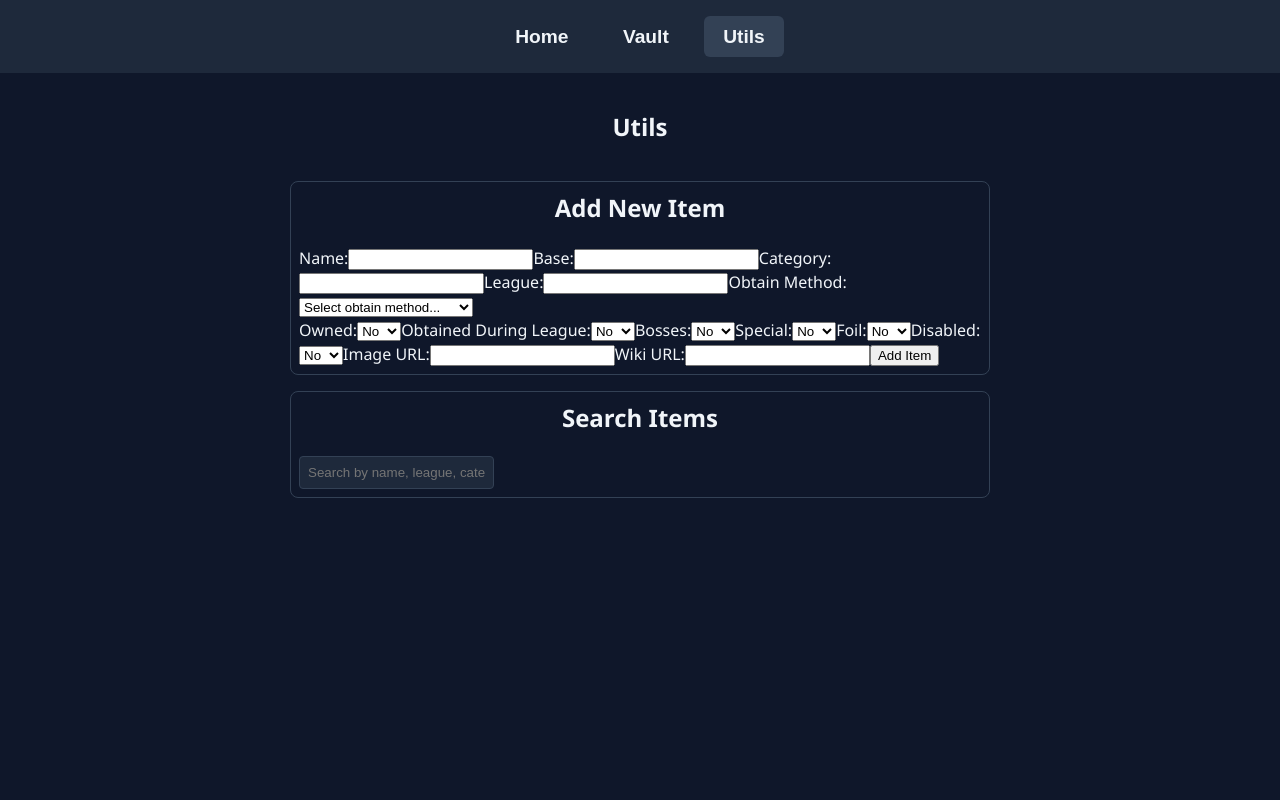
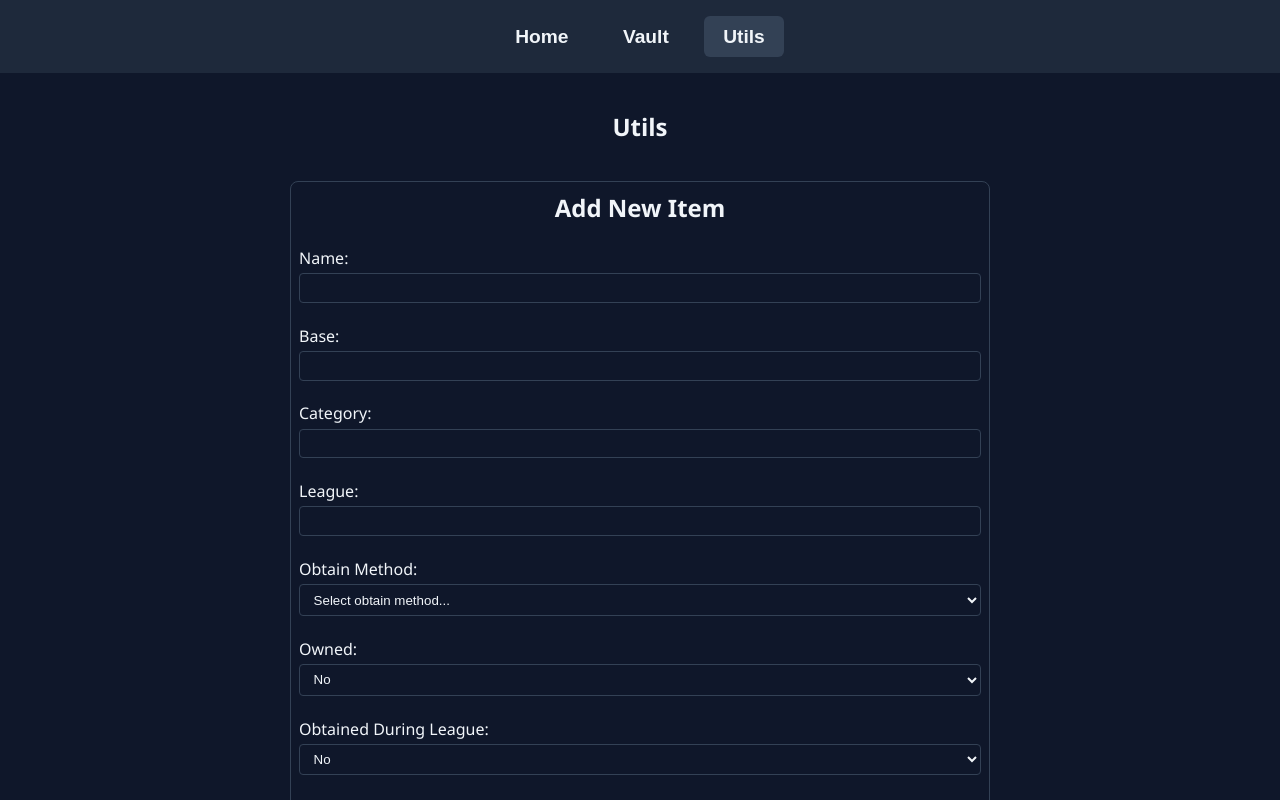
Before and after one commit to Regnitiel/poe2vault, a React app: page / in a window 1280 px wide. Both pictures are taken after a click on the button "Utils". Shown: the top 800 px of the page. Built offline with nearby package versions, Linux system fonts and the light colour scheme.

Commit message:
fix edit modal + add item form + some css fixes

```diff
--- a/src/components/ItemCard/ItemCard.tsx
+++ b/src/components/ItemCard/ItemCard.tsx
@@ -28,7 +28,8 @@ const ItemCard: React.FC<ItemCardProps> = ({
 		let classes = styles.card;
 		if (item.disabled) classes += ` ${styles.disabled}`;
 		if (item.foil) classes += ` ${styles.foil}`;
-		else if (item.obtainedDuringLeague) classes += ` ${styles.obtained}`;
+		else if (item.obtainedDuringLeague)
+			classes += ` ${styles.obtainedDuringLeague}`;
 		else if (item.owned) classes += ` ${styles.owned}`;
 		return classes;
 	};
@@ -59,13 +60,13 @@ const ItemCard: React.FC<ItemCardProps> = ({
 						{item.owned ? "Owned" : "Not owned"}
 					</button>
 					<button
-						className="btn btn-secondary"
+						className="btn btn-primary"
 						onClick={() => onToggleObtainedDuringLeague(index)}
 					>
 						Obtained During League
 					</button>
 					<button
-						className="btn btn-warning"
+						className="btn btn-primary"
 						onClick={() => onToggleFoil(index)}
 					>
 						{item.foil ? "Foil ✓" : "Foil"}
--- a/src/components/ItemCard/styles.module.css
+++ b/src/components/ItemCard/styles.module.css
@@ -14,7 +14,7 @@
 	background-color: var(--item-owned);
 }
 
-.card.obtained {
+.card.obtainedDuringLeague {
 	background-color: var(--item-obtained);
 }
 
--- a/src/components/ItemForm/ItemForm.tsx
+++ b/src/components/ItemForm/ItemForm.tsx
@@ -2,6 +2,119 @@ import React, { useState, useEffect } from "react";
 import { VaultItem } from "../../types";
 import { getUniqueObtainMethods } from "../../utils/helpers";
 import styles from "./styles.module.css";
+
+interface FormField {
+	name: keyof VaultItem;
+	label: string;
+	type: "text" | "url" | "select" | "custom-select";
+	required?: boolean;
+	options?: { value: string; label: string }[];
+}
+
+const itemFormFields: FormField[] = [
+	{
+		name: "name",
+		label: "Name",
+		type: "text",
+		required: true,
+	},
+	{
+		name: "base",
+		label: "Base",
+		type: "text",
+		required: true,
+	},
+	{
+		name: "category",
+		label: "Category",
+		type: "text",
+		required: true,
+	},
+	{
+		name: "league",
+		label: "League",
+		type: "text",
+		required: true,
+	},
+	{
+		name: "obtainMethod",
+		label: "Obtain Method",
+		type: "custom-select",
+		required: true,
+	},
+	{
+		name: "owned",
+		label: "Owned",
+		type: "select",
+		required: true,
+		options: [
+			{ value: "false", label: "No" },
+			{ value: "true", label: "Yes" },
+		],
+	},
+	{
+		name: "obtainedDuringLeague",
+		label: "Obtained During League",
+		type: "select",
+		required: true,
+		options: [
+			{ value: "false", label: "No" },
+			{ value: "true", label: "Yes" },
+		],
+	},
+	{
+		name: "bosses",
+		label: "Bosses",
+		type: "select",
+		required: true,
+		options: [
+			{ value: "false", label: "No" },
+			{ value: "true", label: "Yes" },
+		],
+	},
+	{
+		name: "special",
+		label: "Special",
+		type: "select",
+		required: true,
+		options: [
+			{ value: "false", label: "No" },
+			{ value: "true", label: "Yes" },
+		],
+	},
+	{
+		name: "foil",
+		label: "Foil",
+		type: "select",
+		required: true,
+		options: [
+			{ value: "false", label: "No" },
+			{ value: "true", label: "Yes" },
+		],
+	},
+	{
+		name: "disabled",
+		label: "Disabled",
+		type: "select",
+		required: true,
+		options: [
+			{ value: "false", label: "No" },
+			{ value: "true", label: "Yes" },
+		],
+	},
+	{
+		name: "imageLink",
+		label: "Image URL",
+		type: "url",
+		required: true,
+	},
+	{
+		name: "wikiLink",
+		label: "Wiki URL",
+		type: "url",
+		required: true,
+	},
+];
 
 interface ItemFormProps {
 	allItems: VaultItem[];
@@ -113,59 +226,19 @@ const ItemForm: React.FC<ItemFormProps> = ({
 		}
 	};
 
+	const renderFormField = (field: FormField) => {
+		const { name, label, type, required, options } = field;
+
+		if (type === "custom-select" && name === "obtainMethod") {
 			return (
-		<form onSubmit={handleSubmit}>
-			<label>
-				Name:
-				<input
-					type="text"
-					name="name"
-					value={formData.name}
-					onChange={handleChange}
-					required
-				/>
-			</label>
-
-			<label>
-				Base:
-				<input
-					type="text"
-					name="base"
-					value={formData.base}
-					onChange={handleChange}
-					required
-				/>
-			</label>
-
-			<label>
-				Category:
-				<input
-					type="text"
-					name="category"
-					value={formData.category}
-					onChange={handleChange}
-					required
-				/>
-			</label>
-
-			<label>
-				League:
-				<input
-					type="text"
-					name="league"
-					value={formData.league}
-					onChange={handleChange}
-					required
-				/>
-			</label>
-
-			<label>
-				Obtain Method:
+				<label className={styles.label} key={name}>
+					{label}:
 					<div className={styles.obtainMethodContainer}>
 						<select
+							className={styles.select}
 							value={showCustomInput ? "custom" : formData.obtainMethod}
 							onChange={handleObtainMethodChange}
-						required
+							required={required}
 						>
 							<option value="">Select obtain method...</option>
 							{obtainMethods.map((method) => (
@@ -177,6 +250,7 @@ const ItemForm: React.FC<ItemFormProps> = ({
 						</select>
 						{showCustomInput && (
 							<input
+								className={styles.input}
 								type="text"
 								value={customObtainMethod}
 								onChange={(e) => setCustomObtainMethod(e.target.value)}
@@ -185,110 +259,58 @@ const ItemForm: React.FC<ItemFormProps> = ({
 						)}
 					</div>
 				</label>
+			);
+		}
 
-			<label>
-				Owned:
+		if (type === "select" && options) {
+			return (
+				<label className={styles.label} key={name}>
+					{label}:
 					<select
-					name="owned"
-					value={formData.owned.toString()}
+						className={styles.select}
+						name={name}
+						value={(formData[name] as boolean).toString()}
 						onChange={handleChange}
-					required
+						required={required}
 					>
-					<option value="false">No</option>
-					<option value="true">Yes</option>
+						{options.map((option) => (
+							<option key={option.value} value={option.value}>
+								{option.label}
+							</option>
+						))}
 					</select>
 				</label>
+			);
+		}
 
-			<label>
-				Obtained During League:
-				<select
-					name="obtainedDuringLeague"
-					value={formData.obtainedDuringLeague.toString()}
+		return (
+			<label key={name} className={styles.label}>
+				{label}:
+				<input
+					className={styles.input}
+					type={type}
+					name={name}
+					value={formData[name] as string}
 					onChange={handleChange}
-					required
-				>
-					<option value="false">No</option>
-					<option value="true">Yes</option>
-				</select>
-			</label>
-
-			<label>
-				Bosses:
-				<select
-					name="bosses"
-					value={formData.bosses.toString()}
-					onChange={handleChange}
-					required
-				>
-					<option value="false">No</option>
-					<option value="true">Yes</option>
-				</select>
-			</label>
-
-			<label>
-				Special:
-				<select
-					name="special"
-					value={formData.special.toString()}
-					onChange={handleChange}
-					required
-				>
-					<option value="false">No</option>
-					<option value="true">Yes</option>
-				</select>
-			</label>
-
-			<label>
-				Foil:
-				<select
-					name="foil"
-					value={formData.foil.toString()}
-					onChange={handleChange}
-					required
-				>
-					<option value="false">No</option>
-					<option value="true">Yes</option>
-				</select>
-			</label>
-
-			<label>
-				Disabled:
-				<select
-					name="disabled"
-					value={(formData.disabled || false).toString()}
-					onChange={handleChange}
-					required
-				>
-					<option value="false">No</option>
-					<option value="true">Yes</option>
-				</select>
-			</label>
-
-			<label>
-				Image URL:
-				<input
-					type="url"
-					name="imageLink"
-					value={formData.imageLink}
-					onChange={handleChange}
-					required
+					required={required}
 				/>
 			</label>
+		);
+	};
 
-			<label>
-				Wiki URL:
-				<input
-					type="url"
-					name="wikiLink"
-					value={formData.wikiLink}
-					onChange={handleChange}
-					required
-				/>
-			</label>
+	return (
+		<form className={styles.form} onSubmit={handleSubmit}>
+			{itemFormFields.map(renderFormField)}
 
-			<button type="submit">{submitLabel}</button>
+			<button className={styles.submitButton} type="submit">
+				{submitLabel}
+			</button>
 			{onCancel && (
-				<button type="button" onClick={onCancel}>
+				<button
+					className={styles.cancelButton}
+					type="button"
+					onClick={onCancel}
+				>
 					Cancel
 				</button>
 			)}
--- a/src/components/ItemForm/styles.module.css
+++ b/src/components/ItemForm/styles.module.css
@@ -0,0 +1,68 @@
+.buttons {
+	display: flex;
+	gap: var(--spacing-md);
+	margin-top: var(--spacing-lg);
+}
+
+.cancelButton {
+	flex: 1;
+	padding: 0.6rem 1rem;
+	border-radius: 4px;
+	border: none;
+	background-color: var(--color-secondary);
+	color: #f1f5f9;
+	font-weight: bold;
+	cursor: pointer;
+}
+
+.cancelButton:hover {
+	background-color: var(--color-secondary-hover);
+}
+
+.submitButton {
+	flex: 1;
+	padding: 0.6rem 1rem;
+	border-radius: 4px;
+	border: none;
+	background-color: var(--color-success);
+	color: #f1f5f9;
+	font-weight: bold;
+	cursor: pointer;
+}
+
+.submitButton:hover {
+	background-color: var(--color-success-hover);
+}
+
+.form {
+	display: flex;
+	flex-direction: column;
+	gap: var(--spacing-sm);
+}
+
+.select,
+.input {
+	padding: 0.4rem 0.6rem;
+	border-radius: 4px;
+	border: 1px solid #334155;
+	background-color: #0f172a;
+	color: #f1f5f9;
+	margin-top: 0.2rem;
+}
+
+.label {
+	display: flex;
+	flex-direction: column;
+	margin-bottom: 0.8rem;
+	color: #f1f5f9;
+}
+
+.obtainMethodContainer {
+	display: flex;
+	flex-direction: column;
+	gap: 0.5rem;
+}
+
+.obtainMethodContainer select {
+	margin-top: 0.2rem;
+}
--- a/src/components/Modal/Modal.tsx
+++ b/src/components/Modal/Modal.tsx
@@ -21,12 +21,12 @@ const Modal: React.FC<ModalProps> = ({ isOpen, onClose, title, children }) => {
 
 	return (
 		<div
-			className={styles.modal}
+			className={styles.editContainer}
 			style={{ display: "block" }}
 			onClick={handleBackdropClick}
 		>
-			<div className={styles.modalContent}>
-				<span className={styles.modalClose} onClick={onClose}>
+			<div className={styles.editContainerContent}>
+				<span className={styles.closeButton} onClick={onClose}>
 					&times;
 				</span>
 				<h2>{title}</h2>
@@ -85,8 +85,8 @@ export const EditModal: React.FC<EditModalProps> = ({
 					/>
 					<div className={styles.modalButtons}>
 						<button
+							className={styles.deleteButton}
 							type="button"
-							className={styles.deleteBtn}
 							onClick={handleDelete}
 						>
 							Delete Item
--- a/src/components/Modal/styles.module.css
+++ b/src/components/Modal/styles.module.css
@@ -1,4 +1,4 @@
-.modal {
+.editContainer {
 	display: none;
 	position: fixed;
 	z-index: var(--z-modal);
@@ -10,16 +10,16 @@
 	background-color: rgba(0, 0, 0, 0.7);
 }
 
-.modal.open {
+.editContainer.open {
 	display: block;
 }
 
-.content {
-	background-color: var(--bg-secondary);
+.editContainerContent {
+	background-color: #1e293b;
 	margin: 5% auto;
-	padding: var(--spacing-xl);
-	border: 1px solid var(--bg-tertiary);
-	border-radius: var(--radius-lg);
+	padding: 2rem;
+	border: 1px solid #334155;
+	border-radius: 8px;
 	width: 90%;
 	max-width: 600px;
 	position: relative;
@@ -46,12 +46,25 @@
 	margin-top: var(--spacing-lg);
 }
 
-.submitButton {
+.deleteButton {
 	flex: 1;
+	padding: 0.6rem 1rem;
+	border-radius: 4px;
+	border: none;
+	background-color: var(--color-danger);
+	color: #f1f5f9;
+	font-weight: bold;
+	cursor: pointer;
+	gap: 1rem;
+	margin-top: 1.5rem;
 }
 
-.form {
+.deleteButton:hover {
+	background-color: var(--color-danger-hover);
+}
+
+.modalButtons {
 	display: flex;
-	flex-direction: column;
-	gap: var(--spacing-sm);
+	gap: 1rem;
+	margin-top: 1.5rem;
 }
--- a/src/styles/globals.css
+++ b/src/styles/globals.css
@@ -122,15 +122,6 @@ a:hover {
 	background-color: var(--color-danger-hover);
 }
 
-.btn-warning {
-	background-color: var(--color-warning);
-	color: var(--bg-primary);
-}
-
-.btn-warning:hover {
-	background-color: var(--color-warning-hover);
-}
-
 /* ======================
    FORM ELEMENTS
 ====================== */
--- a/src/styles/theme.css
+++ b/src/styles/theme.css
@@ -11,8 +11,6 @@
 	--color-success-hover: #34d399;
 	--color-danger: #ef4444;
 	--color-danger-hover: #f87171;
-	--color-warning: #eab308;
-	--color-warning-hover: #facc15;
 
 	/* Background Colors */
 	--bg-primary: #0f172a;
```
Lines whose indentation alone changed are shown as unchanged.
